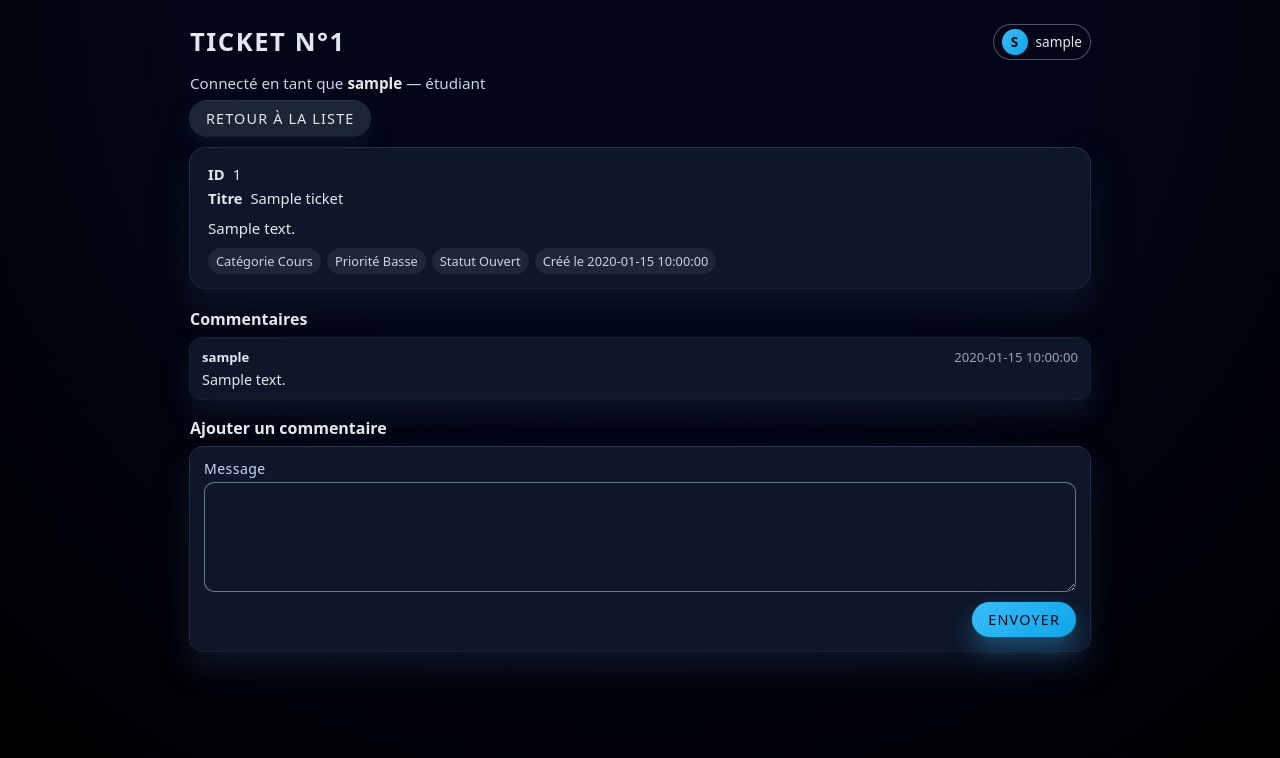
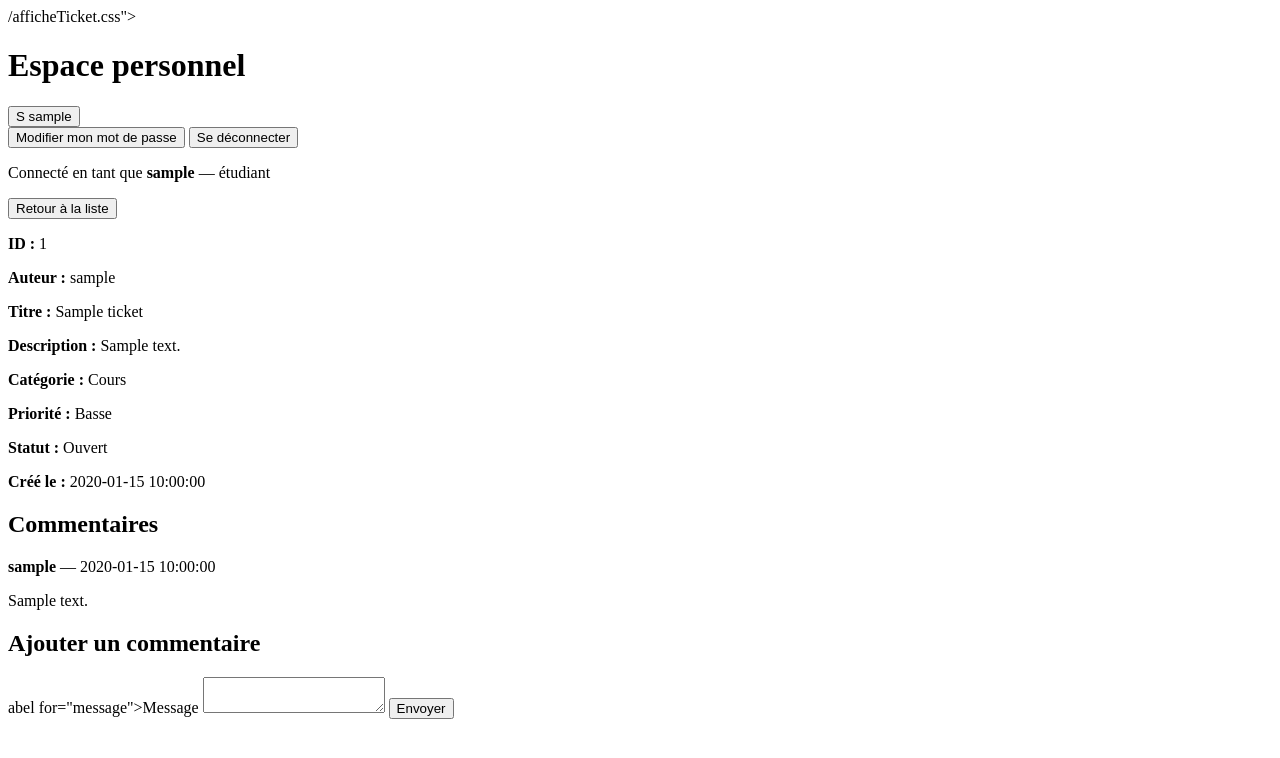
Before and after one commit to JereMP4/ProjetPhpHelpDesk, a PHP site: page /afficheTicket.php?id=1 in a window 1280 px wide. Shown: the top 758 px of the page. Run offline with PHP 8.4, Linux system fonts and the light colour scheme; the visitor is signed in with stand-in values (Sample User, id 1); tables that the repository leaves empty hold one stand-in row (values such as "Sample post").

Commit message:
fix des incohérences

```diff
--- a/afficheTicket.php
+++ b/afficheTicket.php
@@ -2,19 +2,18 @@
 session_start();
 require_once __DIR__ . '/db.php';
 
-// Vérification connexion (cohérent avec listeTickets)
+// Vérification connexion
 if (empty($_SESSION['username'])) {
     $_SESSION['redirect_after_login'] = $_SERVER['REQUEST_URI'];
     header('Location: login.php');
     exit;
 }
 
-// --- Vérification du rôle directement en BDD (modèle PDO de login.php) ---
+// Vérification du rôle directement en BDD
 $stmt = $pdo->prepare("SELECT id, username, role FROM users WHERE username = :username");
 $stmt->execute([':username' => $_SESSION['username']]);
 $currentUserData = $stmt->fetch(PDO::FETCH_ASSOC);
 
-// Si l'utilisateur n'existe plus en BDD → on détruit la session
 if (!$currentUserData) {
     session_destroy();
     header('Location: login.php');
@@ -29,7 +28,13 @@
 $currentUser = $currentUserData['username'];
 $isTuteur    = $_SESSION['is_tuteur'];
 
-// Récupération de l'id de ticket dans l'URL, par ex. ?id=...
+// --- CSRF token ---
+if (empty($_SESSION['csrf_token'])) {
+    $_SESSION['csrf_token'] = bin2hex(random_bytes(16));
+}
+$csrfToken = $_SESSION['csrf_token'];
+
+// Récupération de l'id de ticket dans l'URL
 if (!isset($_GET['id'])) {
     http_response_code(400);
     ?>
@@ -38,7 +43,7 @@
     <head>
         <meta charset="utf-8">
         <title>Ticket introuvable</title>
-        <link rel="stylesheet" href="style/afficheTicket.css">
+        /afficheTicket.css">
     </head>
     <body>
     <div class="page-wrapper">
@@ -66,7 +71,7 @@
     <head>
         <meta charset="utf-8">
         <title>Ticket introuvable</title>
-        <link rel="stylesheet" href="style/afficheTicket.css">
+        /afficheTicket.css">
     </head>
     <body>
     <div class="page-wrapper">
@@ -79,8 +84,8 @@
     exit;
 }
 
-// Droits : étudiant seulement ses tickets, tuteur tout
-if (!$isTuteur && $ticket['author'] !== $currentUser) {
+// Vérification accès : un étudiant ne peut voir que ses propres tickets
+if (!$isTuteur && $ticket['author_id'] !== $_SESSION['userid']) {
     http_response_code(403);
     ?>
     <!doctype html>
@@ -88,7 +93,7 @@
     <head>
         <meta charset="utf-8">
         <title>Accès refusé</title>
-        <link rel="stylesheet" href="style/afficheTicket.css">
+        /afficheTicket.css">
     </head>
     <body>
     <div class="page-wrapper">
@@ -101,13 +106,20 @@
     exit;
 }
 
-// Changement de statut par un tuteur
-if ($isTuteur && $_SERVER['REQUEST_METHOD'] === 'POST' && isset($_POST['update_status'])) {
-    $newStatus       = $_POST['status'] ?? '';
-    $allowedStatuses = ['Ouvert', 'En cours', 'Résolu'];
-    if (in_array($newStatus, $allowedStatuses, true)) {
+// Modification du statut (tuteur uniquement)
+if ($_SERVER['REQUEST_METHOD'] === 'POST' && isset($_POST['update_status'])) {
+    // Vérification CSRF
+    if (empty($_POST['csrf_token']) || !hash_equals($csrfToken, $_POST['csrf_token'])) {
+        http_response_code(403);
+        die('Jeton CSRF invalide.');
+    }
+    if ($isTuteur) {
+        $allowed = ['Ouvert', 'En cours', 'Résolu'];
+        $newStatus = $_POST['status'] ?? '';
+        if (in_array($newStatus, $allowed, true)) {
             $stmt = $pdo->prepare('UPDATE tickets SET status = :status WHERE id = :id');
             $stmt->execute([':status' => $newStatus, ':id' => $ticketId]);
+        }
     }
     header('Location: afficheTicket.php?id=' . urlencode($ticketId));
     exit;
@@ -115,6 +127,11 @@
 
 // Ajout de commentaire
 if ($_SERVER['REQUEST_METHOD'] === 'POST' && isset($_POST['add_comment'])) {
+    // Vérification CSRF
+    if (empty($_POST['csrf_token']) || !hash_equals($csrfToken, $_POST['csrf_token'])) {
+        http_response_code(403);
+        die('Jeton CSRF invalide.');
+    }
     $message = trim($_POST['message'] ?? '');
     if ($message !== '') {
         $stmt = $pdo->prepare('INSERT INTO comments (ticket_id, author_id, message, created_at) VALUES (:ticket_id, :author_id, :message, NOW())');
@@ -138,52 +155,32 @@
 <head>
     <meta charset="utf-8">
     <title>Ticket <?= htmlspecialchars($ticket['id'], ENT_QUOTES | ENT_SUBSTITUTE) ?></title>
-    <link rel="stylesheet" href="style/afficheTicket.css">
+    /afficheTicket.css">
 </head>
 <body>
 <div class="page-wrapper">
 
-    <?php
-    // Header factorisé (menu profil + redirection si pas connecté)
-    $pageTitle = 'Ticket n°' . htmlspecialchars($ticket['id'], ENT_QUOTES | ENT_SUBSTITUTE);
-    include __DIR__ . '/header.php';
-    ?>
+    <?php require_once __DIR__ . '/header.php'; ?>
 
-    <p class="back-link">
     <button class="btn btn-secondary" onclick="window.location.href='listeTickets.php'">Retour à la liste</button>
-    </p>
 
-    <section class="ticket-card">
-        <?php if ($isTuteur): ?>
-            <div class="ticket-row">
-                <span class="label">Étudiant</span>
-                <span><?= htmlspecialchars($ticket['author'], ENT_QUOTES | ENT_SUBSTITUTE) ?></span>
+    <div class="ticket-detail">
+        <p><strong>ID :</strong> <?= htmlspecialchars($ticket['id'], ENT_QUOTES | ENT_SUBSTITUTE) ?></p>
+        <p><strong>Auteur :</strong> <?= htmlspecialchars($ticket['author'], ENT_QUOTES | ENT_SUBSTITUTE) ?></p>
+        <p><strong>Titre :</strong> <?= htmlspecialchars($ticket['title'], ENT_QUOTES | ENT_SUBSTITUTE) ?></p>
+        <p><strong>Description :</strong> <?= htmlspecialchars($ticket['description'], ENT_QUOTES | ENT_SUBSTITUTE) ?></p>
+        <p><strong>Catégorie :</strong> <?= htmlspecialchars($ticket['category'], ENT_QUOTES | ENT_SUBSTITUTE) ?></p>
+        <p><strong>Priorité :</strong> <?= htmlspecialchars($ticket['priority'], ENT_QUOTES | ENT_SUBSTITUTE) ?></p>
+        <p><strong>Statut :</strong> <?= htmlspecialchars($ticket['status'], ENT_QUOTES | ENT_SUBSTITUTE) ?></p>
+        <p><strong>Créé le :</strong> <?= htmlspecialchars($ticket['created_at'], ENT_QUOTES | ENT_SUBSTITUTE) ?></p>
     </div>
-        <?php endif; ?>
-        <div class="ticket-row">
-            <span class="label">ID</span>
-            <span><?= htmlspecialchars($ticket['id'], ENT_QUOTES | ENT_SUBSTITUTE) ?></span>
-        </div>
-        <div class="ticket-row">
-            <span class="label">Titre</span>
-            <span><?= htmlspecialchars($ticket['title'], ENT_QUOTES | ENT_SUBSTITUTE) ?></span>
-        </div>
-        <div class="ticket-description">
-            <?= nl2br(htmlspecialchars($ticket['description'], ENT_QUOTES | ENT_SUBSTITUTE)) ?>
-        </div>
-        <div class="ticket-meta">
-            <span class="chip">Catégorie <?= htmlspecialchars($ticket['category'], ENT_QUOTES | ENT_SUBSTITUTE) ?></span>
-            <span class="chip">Priorité <?= htmlspecialchars($ticket['priority'], ENT_QUOTES | ENT_SUBSTITUTE) ?></span>
-            <span class="chip">Statut <?= htmlspecialchars($ticket['status'], ENT_QUOTES | ENT_SUBSTITUTE) ?></span>
-            <span class="chip">Créé le <?= htmlspecialchars($ticket['created_at'], ENT_QUOTES | ENT_SUBSTITUTE) ?></span>
-        </div>
-    </section>
 
     <?php if ($isTuteur): ?>
-        <section class="status-section">
+        <section class="status-update">
             <h2>Modifier le statut</h2>
-            <form method="post" action="" class="status-form">
-                <label for="status">Statut</label>
+            <form method="post">
+                <input type="hidden" name="csrf_token" value="<?= htmlspecialchars($csrfToken, ENT_QUOTES | ENT_SUBSTITUTE) ?>">
+                abel for="status">Statut</label>
                 <select name="status" id="status">
                     <option value="Ouvert"   <?= $ticket['status'] === 'Ouvert'   ? 'selected' : '' ?>>Ouvert</option>
                     <option value="En cours" <?= $ticket['status'] === 'En cours' ? 'selected' : '' ?>>En cours</option>
@@ -194,37 +191,33 @@
         </section>
     <?php endif; ?>
 
-    <section class="comments-section">
+    <section class="comments">
         <h2>Commentaires</h2>
-        <?php if (!empty($comments)): ?>
-            <div class="comments-list">
+        <?php if (empty($comments)): ?>
+            <p>Aucun commentaire pour le moment.</p>
+        <?php else: ?>
             <?php foreach ($comments as $comment): ?>
-                    <article class="comment-card">
-                        <header class="comment-header">
-                            <span class="comment-author"><?= htmlspecialchars($comment['auteur'], ENT_QUOTES | ENT_SUBSTITUTE) ?></span>
-                            <span class="comment-date"><?= htmlspecialchars($comment['date'], ENT_QUOTES | ENT_SUBSTITUTE) ?></span>
-                        </header>
-                        <p class="comment-body"><?= nl2br(htmlspecialchars($comment['message'], ENT_QUOTES | ENT_SUBSTITUTE)) ?></p>
-                    </article>
+                <div class="comment">
+                    <p class="comment-meta">
+                        <strong><?= htmlspecialchars($comment['auteur'], ENT_QUOTES | ENT_SUBSTITUTE) ?></strong>
+                        — <?= htmlspecialchars($comment['date'], ENT_QUOTES | ENT_SUBSTITUTE) ?>
+                    </p>
+                    <p><?= htmlspecialchars($comment['message'], ENT_QUOTES | ENT_SUBSTITUTE) ?></p>
+                </div>
             <?php endforeach; ?>
-            </div>
-        <?php else: ?>
-            <p class="no-comments">Aucun commentaire pour le moment.</p>
         <?php endif; ?>
     </section>
 
-    <section class="add-comment-section">
+    <section class="add-comment">
         <h2>Ajouter un commentaire</h2>
-        <form method="post" action="" class="comment-form">
-            <div class="form-group">
-                <label for="message">Message</label>
-                <textarea id="message" name="message" rows="4" required></textarea>
-            </div>
-            <div class="form-actions">
+        <form method="post">
+            <input type="hidden" name="csrf_token" value="<?= htmlspecialchars($csrfToken, ENT_QUOTES | ENT_SUBSTITUTE) ?>">
+            abel for="message">Message</label>
+            <textarea id="message" name="message" required></textarea>
             <button type="submit" name="add_comment" class="btn btn-primary">Envoyer</button>
-            </div>
         </form>
     </section>
+
 </div>
 </body>
 </html>
--- a/hash.php
+++ b/hash.php
@@ -19,7 +19,7 @@
         <head>
             <meta charset="utf-8">
             <title>Accès générateur de hash</title>
-            <link rel="stylesheet" href="hash.css">
+            <link rel="stylesheet" href="style/hash.css">
         </head>
         <body>
         <div class="login-page">
```
Also changed, not shown: base.sql (+48 -32 lines), login.php (+10 -3 lines), 1 other file. Lines whose indentation alone changed are shown as unchanged.
